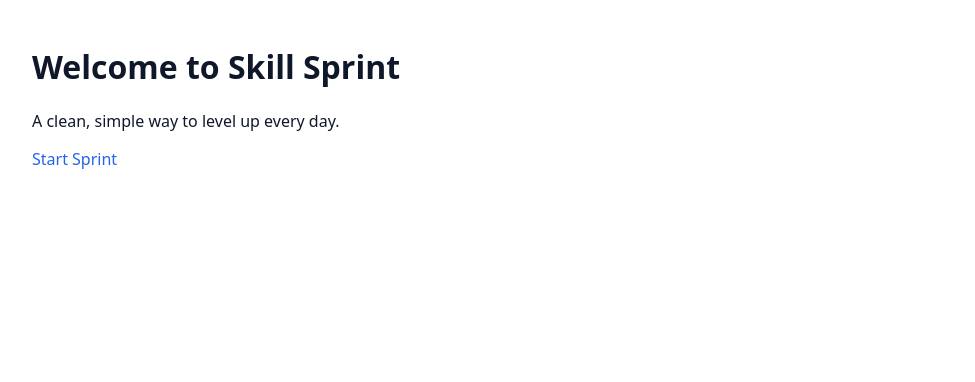
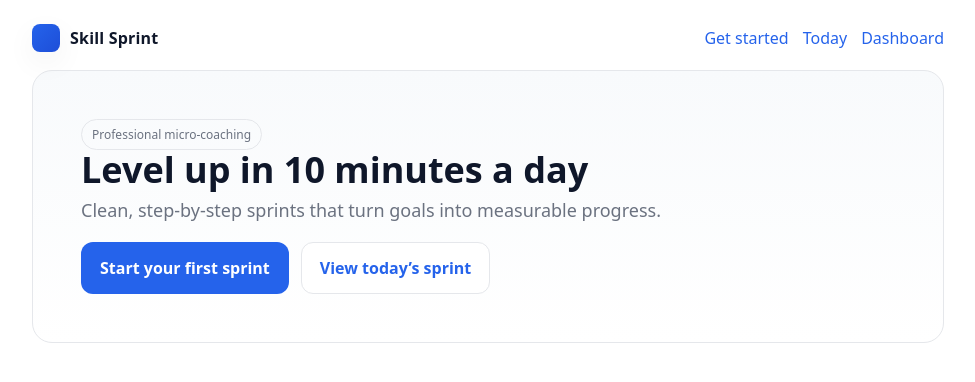
Before and after one commit to jammoody/skill-sprint, a Next.js app: page / in a window 1280 px wide. Shown: the top 382 px of the page, without its empty margins (152-1127 px from the left). Built offline with nearby package versions, Linux system fonts and the light colour scheme.

Commit message:
Update index.js

```diff
--- a/pages/index.js
+++ b/pages/index.js
@@ -1,12 +1,27 @@
 // pages/index.js
-import Link from 'next/link'
+import Link from 'next/link';
 
-export default function Home() {
+export default function Home(){
   return (
     <main className="container">
-      <h1>Welcome to Skill Sprint</h1>
-      <p>A clean, simple way to level up every day.</p>
-      <Link href="/sprint" className="button">Start Sprint</Link>
+      <header className="header">
+        <div className="brand"><span className="brand-badge" />Skill Sprint</div>
+        <nav className="nav">
+          <Link href="/onboarding">Get started</Link>
+          <Link href="/sprint">Today</Link>
+          <Link href="/dashboard">Dashboard</Link>
+        </nav>
+      </header>
+
+      <section className="hero" style={{marginTop:18}}>
+        <div className="tag">Professional micro-coaching</div>
+        <h1>Level up in 10 minutes a day</h1>
+        <p>Clean, step-by-step sprints that turn goals into measurable progress.</p>
+        <div style={{display:'flex', gap:12, marginTop:20}}>
+          <Link href="/onboarding" className="btn btn-primary btn-lg">Start your first sprint</Link>
+          <Link href="/sprint" className="btn btn-lg">View today’s sprint</Link>
+        </div>
+      </section>
     </main>
-  )
+  );
 }
```
